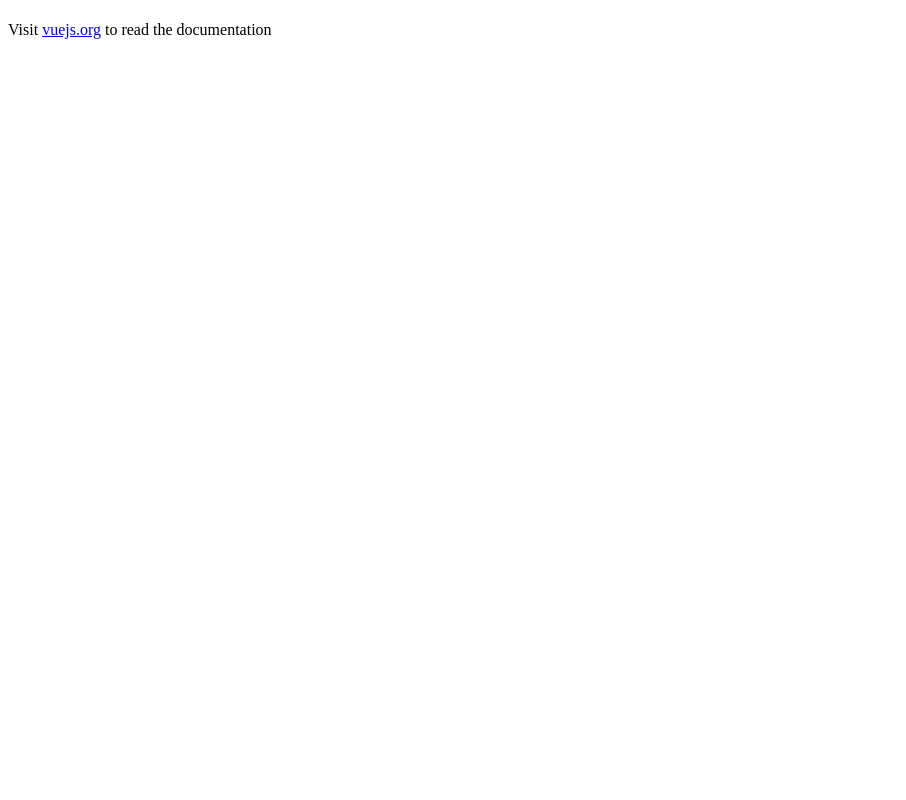
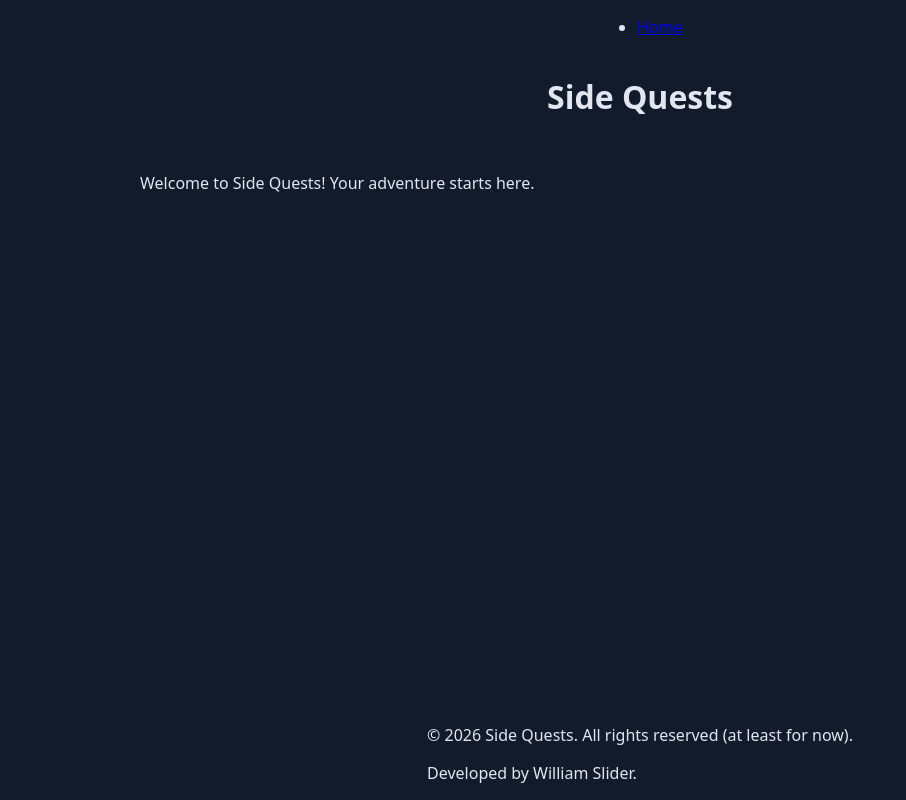
Before and after one commit to wslider/side-quests, a Vue app in the folder sideQuests/: page / in a window 1280 px wide. Shown: the whole page, without its empty margins (0-906 px from the left). Built offline with nearby package versions, Linux system fonts and the light colour scheme.

Commit message:
Refactor App.vue structure and components; add AppFooter, AppHeader, AppMain, and AppNav with improved layout

```diff
--- a/sideQuests/jsconfig.json
+++ b/sideQuests/jsconfig.json
@@ -1,8 +1,10 @@
 {
   "compilerOptions": {
+    "baseUrl": ".",
     "paths": {
-      "@/*": ["./src/*"]
+      "@/*": ["src/*"]
     }
   },
+  "include": ["src/**/*"],
   "exclude": ["node_modules", "dist"]
 }
--- a/sideQuests/src/App.vue
+++ b/sideQuests/src/App.vue
@@ -1,13 +1,62 @@
 <script setup>
+
+import AppNav from './components/AppNav.vue';
+import AppHeader from './components/AppHeader.vue';
+import AppMain from './components/AppMain.vue';
+import AppFooter from './components/AppFooter.vue';
 
 </script>
 
 <template>
-  <h1></h1>
-  <p>
-    Visit <a href="https://vuejs.org/" target="_blank" rel="noopener">vuejs.org</a> to read the
-    documentation
-  </p>
+
+<div class="app-root" id="app-root">
+
+  <AppNav />
+
+  <AppHeader />
+
+  <main>
+    <AppMain />
+  </main>
+
+
+  <AppFooter />
+
+</div>
+
 </template>
 
-<style scoped></style>
+<style>
+
+/* Reset default margin/padding */
+  html, body {
+  margin: 0;
+  padding: 0;
+  height: 100%;
+  font-family: system-ui, Verdana, Geneva, Tahoma, sans-serif;
+  }
+
+/* Root Variables */
+  :root {
+    --background-dark-midnightBlue: #121b2b;
+    --textColor-light-moonlitSnow: #e1e6f0;
+  }
+
+/* Root wrapper */
+  .app-root {
+    background-color: var(--background-dark-midnightBlue);
+    color: var(--textColor-light-moonlitSnow);
+    min-height: 100vh;
+    display: flex;
+    flex-direction: column;
+    align-items: center;
+  }
+
+  main {
+    flex: 1;
+    width: 100%;
+    max-width: 1000px;
+    padding: 1rem;
+  }
+
+</style>
--- a/sideQuests/src/components/AppFooter.vue
+++ b/sideQuests/src/components/AppFooter.vue
@@ -0,0 +1,9 @@
+<script>
+</script>
+
+<template>
+  <footer class="app-footer">
+    <p>© 2026 Side Quests. All rights reserved (at least for now).</p>
+    <p>Developed by William Slider.</p>
+    </footer>
+</template>
--- a/sideQuests/src/components/AppHeader.vue
+++ b/sideQuests/src/components/AppHeader.vue
@@ -0,0 +1,8 @@
+<script>
+</script>
+
+<template>
+    <header class="app-header">
+        <h1>Side Quests</h1>
+    </header>
+</template>
--- a/sideQuests/src/components/AppMain.vue
+++ b/sideQuests/src/components/AppMain.vue
@@ -0,0 +1,8 @@
+<script>
+</script>
+
+<template>
+    <div class="app-main">
+        <p>Welcome to Side Quests! Your adventure starts here.</p>
+    </div>
+</template>
--- a/sideQuests/src/components/AppNav.vue
+++ b/sideQuests/src/components/AppNav.vue
@@ -0,0 +1,10 @@
+<script>
+</script>
+
+<template>
+  <nav class="app-nav">
+    <ul>
+      <li><a href="#">Home</a></li>
+    </ul>
+    </nav>
+</template>
```
Also changed, not shown: sideQuests/src/components/AppAside.vue (deleted), 1 other file (tests, documents, lock files or other folders).
